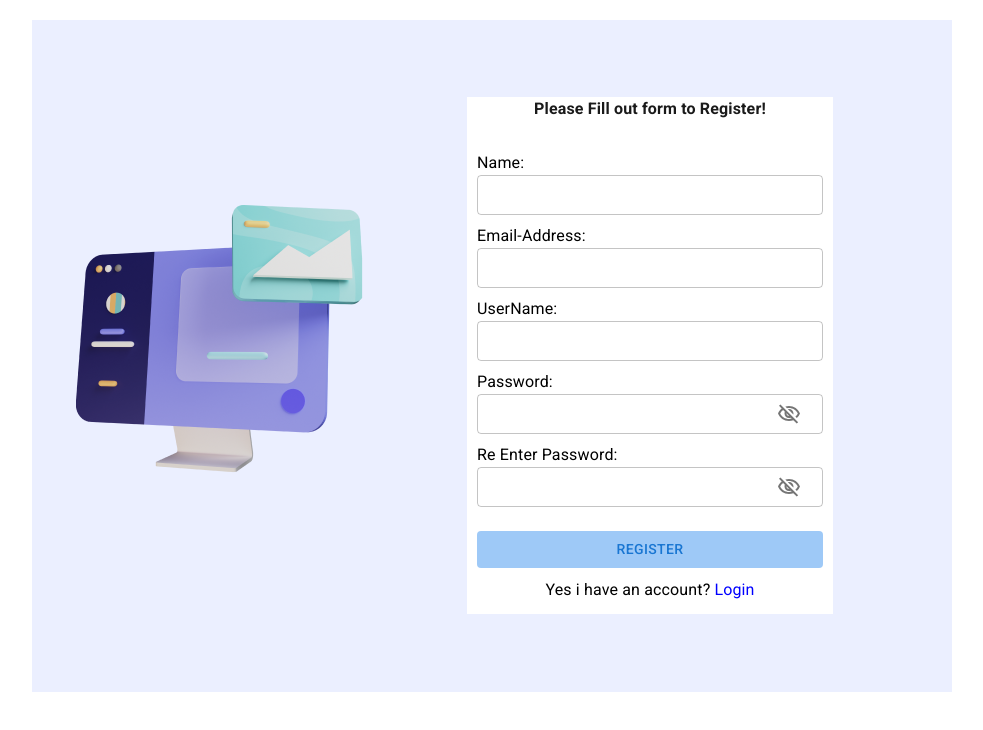
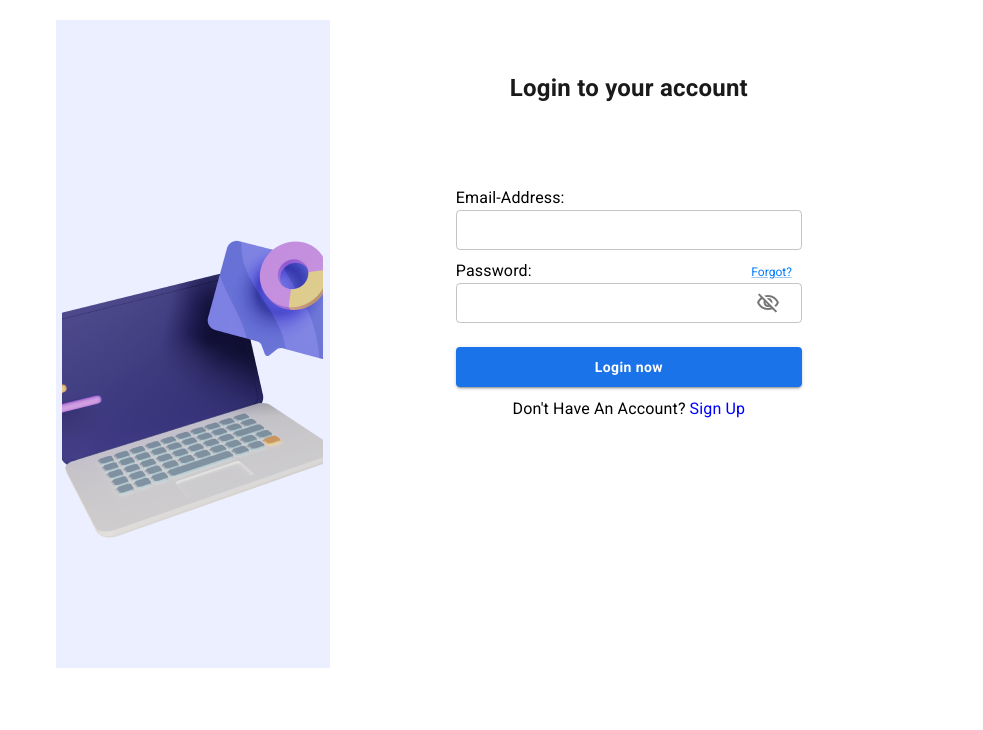
Before and after one commit to uditha2001/ApeBodima, a React (Create React App) app in the folder webapp-frontend/: page / in a window 1280 px wide. Shown: the top 730 px of the page, without its empty margins (148-1131 px from the left). Built offline with nearby package versions, Linux system fonts and the light colour scheme; a web font is replaced by a local one.

Commit message:
Added login page.

```diff
--- a/webapp-frontend/src/App.js
+++ b/webapp-frontend/src/App.js
@@ -1,11 +1,14 @@
 import React from "react";
 import Register from "./pages/Register";
 import SearchingAlertComponent from "./component/SearchingAlertComponent"
+import  Login  from "./pages/Login";
+
 
 const App = () => {
   return (
     <div>
-     <Register/>
+      {/* <Register></Register> */}
+      <Login></Login>
     </div>
   );
 };
--- a/webapp-frontend/src/pages/Login.jsx
+++ b/webapp-frontend/src/pages/Login.jsx
@@ -1,7 +1,181 @@
-import React from 'react'
 
-export const Login = () => {
+
+import { Box, TextField, Container, Typography, Button , Link} from "@mui/material";
+import { useEffect, useState } from "react";
+import sideImg from "../component/images/login_image.png";
+import VisibilityOffOutlinedIcon from "@mui/icons-material/VisibilityOffOutlined";
+import InputAdornment from "@mui/material/InputAdornment";
+import IconButton from "@mui/material/IconButton";
+import Lock from "@mui/icons-material/Lock";
+import VisibilityOutlinedIcon from "@mui/icons-material/VisibilityOutlined";
+const Login = () => {
+  const [showPass, setShowPass] = useState(false);
+  const [firstPassShow, setfirstPassShow] = useState(false);
+  const [password1,setPassword1]=useState(null);
+  const [password2,setPassword2]=useState(null);
+  const [comaprision,setComparition]=useState(true);
+  const [errors,setError]=useState(false);
+  useEffect(
+    ()=>{
+
+      if(password1===password2 || password2==null){
+        setComparition(true);
+        setError(false);
+      }
+      else{
+        setComparition(false);
+        setError(true);
+      }
+    }
+  )
   return (
-    <div>Login</div>
-  )
-}
+    <Container
+      className="container"
+      maxWidth="lg"
+
+      sx={{
+        bgcolor: "#FFFFFF",
+        display: "flex",
+        flexDirection: "row",
+        justifyContent: "space-between",
+        width: "920px",
+        height: "672px",
+        marginTop: "20px",
+        borderRadius: "8px",
+        overflow: "hidden",
+      }}
+    >
+       <Box
+        className="imageSide"
+        sx={{ bgcolor: "#EBEFFF" }}
+        width={366}
+        height={"auto"}
+        marginBottom={3}
+        display="flex"
+        justifyContent="center"
+        alignItems="center"
+      >
+        <img
+          src={sideImg}
+          alt="sideimages"
+          style={{ marginTop: "50px", marginLeft: "-10px", marginRight: "-10px" }}
+        />
+      </Box>
+      <Box
+        className="signupSide"
+        width={800}
+        height={800}
+        sx={{
+          bgcolor: "white",
+          marginTop: "0px",
+          marginBottom: "0px",
+          marginRight: "0px",
+          display: "flex",
+          flexDirection: "column",
+          alignItems: "center",
+        }}
+        component="form"
+      >
+        <Typography
+  sx={{ color: "#1A1A1A", fontSize: "24px", fontWeight: "600", marginTop: "50px" }}
+>
+  Login to your account
+</Typography>
+        <div style={{ marginTop: "80px", position: "relative" }}>
+
+          <Typography>Email-Address:</Typography>
+          <TextField
+            className="custom-textfield"
+            type="input"
+            fullWidth
+            variant="outlined"
+            sx={{ position: "relative", height: "8px", width: "346px" }}
+            size="small"
+          />
+        </div>
+
+
+        <div style={{ marginTop: "30px", position: "relative" }}>
+          <Typography>Password:</Typography>
+
+          <TextField
+            InputProps={{
+              endAdornment: (
+                <InputAdornment position="end">
+                  <IconButton
+                    sx={{ cursor: "pointer" }}
+                    onClick={() => {
+                      if (firstPassShow === true) {
+                        setfirstPassShow(false);
+                      } else {
+                        setfirstPassShow(true);
+                      }
+                    }}
+                  >
+                    {firstPassShow ?
+                      <VisibilityOutlinedIcon />
+                     :
+                      <VisibilityOffOutlinedIcon />
+                    }
+                  </IconButton>
+                </InputAdornment>
+              ),
+            }}
+            className="custom-textfield"
+            type={firstPassShow ? "text" : "password"}
+            fullWidth
+            variant="outlined"
+            sx={{ position: "relative", height: "8px", width: "346px" }}
+            size="small"
+            onChange={(e)=>{
+                    setPassword1(e.target.value);
+            }}
+          />
+
+            <Link
+              href="#forgot"
+              sx={{ position: "absolute", right: "10px", top: "13px", transform: "translateY(-50%)", fontSize: "12px", color: "#007BFF" }}
+            >
+              Forgot?
+            </Link>
+        </div>
+
+        <div style={{ marginTop: "45px", position: "relative" }} >
+        <Button
+  variant="contained"
+  sx={{
+    bgcolor: "#1A73E8",
+    color: "white",
+    width: "346px",
+    height: "40px",
+    textTransform: "none",
+    fontWeight: "bold",
+    ":hover": { bgcolor: "#1558b3" },
+  }}
+>
+  Login now
+</Button>
+
+        </div>
+        <div className="register">
+          <Typography sx={{ justifyContent: "space-between",marginTop:"10px" }} className="loggintext">
+            <spam>Don't Have An Account?</spam>
+            <a
+              style={{
+                cursor: "pointer",
+                marginLeft: "4px",
+                color: "blue",
+                textDecoration: "none",
+              }}
+              href="#login"
+            >
+              Sign Up
+            </a>{" "}
+          </Typography>
+        </div>
+      </Box>
+    </Container>
+  );
+};
+
+export default Login;
```
Also changed, not shown: webapp-frontend/src/component/images/login_image.png (added).
